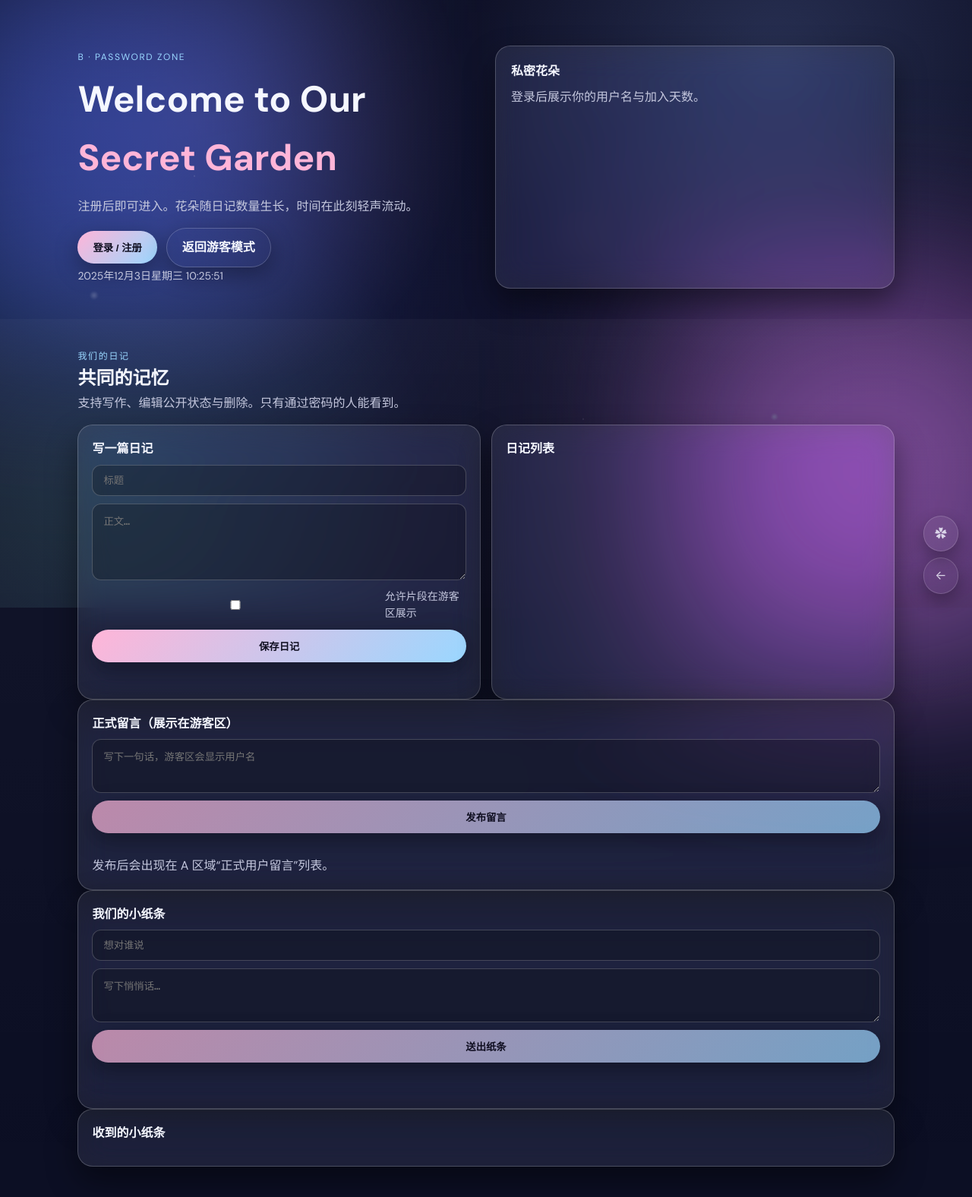
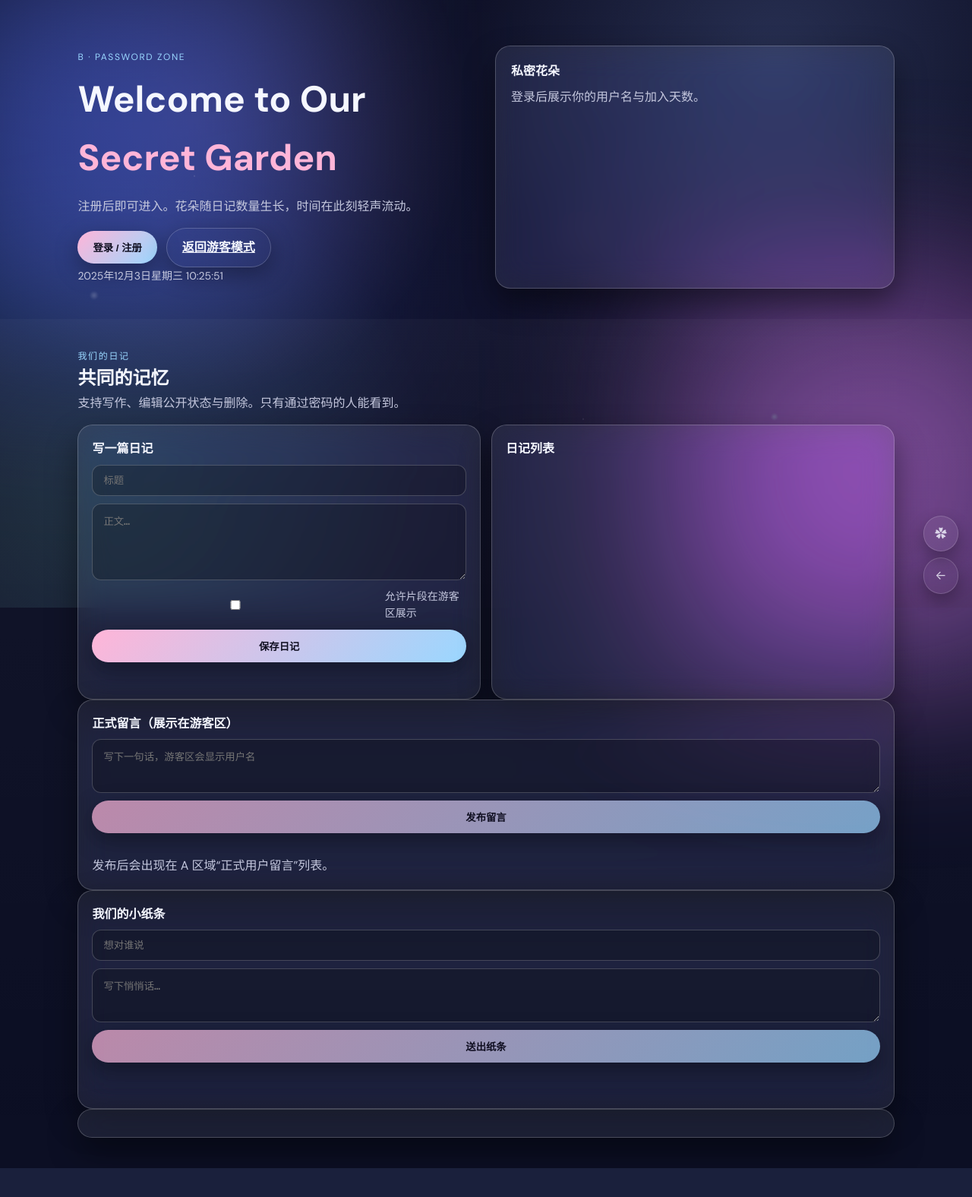
Before and after one commit to a1175815821/No-orange, a PHP site: page /public/secret.html in a window 1280 px wide. Shown: the whole page at 76% size. After the commit the page ends 1538 px from the top, so only its background shows below. Run offline with PHP 8.4, Linux system fonts and the light colour scheme.

Commit message:
Revert "Fix diary updates and secret page details"

```diff
--- a/public/app.js
+++ b/public/app.js
@@ -13,7 +13,6 @@ const PAGE = document.currentScript?.dataset.page || "public";
 const state = {
   userToken: localStorage.getItem("userToken") || "",
   adminToken: localStorage.getItem("adminToken") || "",
-  currentUserName: localStorage.getItem("currentUserName") || "",
 };
 
 function updateClock() {
@@ -30,20 +29,13 @@ setInterval(updateClock, 1000);
 updateClock();
 
 async function loadPublicDiaries() {
+  const res = await api("/api/public/diaries");
+  const data = await res.json();
+  const list = data.items || [];
   const heroList = document.getElementById("publicDiaryList");
   const timeline = document.getElementById("timeline");
   if (heroList) heroList.innerHTML = "";
   if (timeline) timeline.innerHTML = "";
-  try {
-    const res = await api("/api/public/diaries");
-    if (!res.ok) throw new Error("load_failed");
-    const data = await res.json();
-    const list = data.items || [];
-    if (!list.length) {
-      if (heroList) heroList.innerHTML = '<div class="muted">暂时没有公开的花瓣</div>';
-      if (timeline) timeline.innerHTML = '<div class="muted">这里还空空的，等一等会有新日记。</div>';
-      return;
-    }
   list.forEach((item) => {
     if (heroList) {
       const pill = document.createElement("div");
@@ -68,10 +60,6 @@ async function loadPublicDiaries() {
       timeline.appendChild(row);
     }
   });
-  } catch (err) {
-    if (heroList) heroList.innerHTML = '<div class="muted">加载失败，请稍后再试。</div>';
-    if (timeline) timeline.innerHTML = '<div class="muted">花瓣躲起来了，点右上角刷新试试。</div>';
-  }
 }
 
 async function loadPublicMessages() {
@@ -154,9 +142,7 @@ function requireUser() {
 
 function logoutUser() {
   state.userToken = "";
-  state.currentUserName = "";
   localStorage.removeItem("userToken");
-  localStorage.removeItem("currentUserName");
   document.getElementById("secretModal")?.classList.remove("active");
   updateAuthButton();
   loadUserSummary();
@@ -206,9 +192,7 @@ function bindAuthForms() {
         return;
       }
       state.userToken = data.token;
-      state.currentUserName = data.username || "";
       localStorage.setItem("userToken", data.token);
-      if (state.currentUserName) localStorage.setItem("currentUserName", state.currentUserName);
       hint.textContent = `欢迎回来，${data.username}`;
       document.getElementById("secretModal")?.classList.remove("active");
       loadSecretArea();
@@ -235,9 +219,7 @@ function bindAuthForms() {
         return;
       }
       state.userToken = data.token;
-      state.currentUserName = data.username || "";
       localStorage.setItem("userToken", data.token);
-      if (state.currentUserName) localStorage.setItem("currentUserName", state.currentUserName);
       regHint.textContent = `注册成功，欢迎 ${data.username}`;
       document.getElementById("secretModal")?.classList.remove("active");
       loadSecretArea();
@@ -253,15 +235,10 @@ async function loadSecretArea() {
     headers: { Authorization: `Bearer ${state.userToken}` },
   });
   if (!res.ok) {
-    if (res.status === 401) logoutUser();
     return;
   }
   const data = await res.json();
   const list = data.items || [];
-  if (!state.currentUserName && list[0]?.author) {
-    state.currentUserName = list[0].author;
-    localStorage.setItem("currentUserName", state.currentUserName);
-  }
   const wrap = document.getElementById("secretDiaryList");
   const adminWrap = document.getElementById("adminDiaryList");
   if (wrap) wrap.innerHTML = "";
@@ -561,25 +538,12 @@ async function loadPrivateMessages() {
   const data = await res.json();
   const list = data.items || [];
   const wrap = document.getElementById("privateMessages");
-  const receivedWrap = document.getElementById("receivedMessages");
-  const me = state.currentUserName || "";
   if (wrap) {
     wrap.innerHTML = list
       .map(
         (m, idx) => `<div class="bubble ${idx % 2 === 0 ? "me" : "you"}"><small>${m.from_name} → ${m.to_name} · ${m.created_at}</small>${m.content}</div>`
       )
       .join("");
-  }
-  if (receivedWrap) {
-    const received = me ? list.filter((m) => m.to_name === me) : [];
-    receivedWrap.innerHTML = received.length
-      ? received
-          .map(
-            (m) =>
-              `<div class="bubble you"><small>${m.from_name} → ${m.to_name} · ${m.created_at}</small>${m.content}</div>`
-          )
-          .join("")
-      : '<div class="muted">暂时没有收到新的纸条</div>';
   }
 }
 
@@ -595,19 +559,9 @@ async function loadUserSummary() {
     api("/api/auth/me", { headers: { Authorization: `Bearer ${state.userToken}` } }),
     api("/api/auth/summary", { headers: { Authorization: `Bearer ${state.userToken}` } }),
   ]);
-  if (!meRes.ok || !statRes.ok) {
-    if (meRes.status === 401 || statRes.status === 401) {
-      logoutUser();
-      panel.textContent = "登录状态已失效，请重新登录。";
-    } else {
-      panel.textContent = "加载信息失败，请稍后再试。";
-    }
-    return;
-  }
+  if (!meRes.ok || !statRes.ok) return;
   const me = await meRes.json();
   const stat = await statRes.json();
-  state.currentUserName = me.username || state.currentUserName;
-  if (state.currentUserName) localStorage.setItem("currentUserName", state.currentUserName);
   const created = me.created_at ? new Date(me.created_at) : null;
   const days = created ? Math.max(1, Math.floor((Date.now() - created.getTime()) / 86400000) + 1) : 1;
   panel.innerHTML = `
@@ -616,9 +570,6 @@ async function loadUserSummary() {
     <div class="muted">注册朋友：${stat.user_count || 0} · 写过日记：${stat.poster_count || 0}</div>
     <div class="muted">正式留言：${stat.user_messages || 0}</div>
   `;
-  if (PAGE === "secret") {
-    loadPrivateMessages();
-  }
   updateAuthButton();
 }
 
--- a/public/secret.html
+++ b/public/secret.html
@@ -81,10 +81,7 @@
         </form>
         <div id="privateMessages" class="bubble-list"></div>
       </div>
-      <div class="glass-card pad" id="received-notes">
-        <div class="subhead">收到的小纸条</div>
-        <div id="receivedMessages" class="bubble-list"></div>
-      </div>
+      <div class="glass-card pad" id="userProfile"></div>
     </section>
   </main>
 
--- a/public/styles.css
+++ b/public/styles.css
@@ -33,7 +33,6 @@ body {
 
 a {
   color: inherit;
-  text-decoration: none;
 }
 
 .backdrop {
@@ -112,10 +111,6 @@ a {
   cursor: pointer;
   box-shadow: 0 10px 30px rgba(0, 0, 0, 0.35);
   transition: transform 0.2s ease, box-shadow 0.2s ease;
-  text-decoration: none;
-  display: inline-flex;
-  align-items: center;
-  justify-content: center;
 }
 .btn:hover { transform: translateY(-2px) scale(1.01); box-shadow: 0 20px 40px rgba(0,0,0,0.4); }
 .btn:active { transform: translateY(0); }
```
Also changed, not shown: 1 other file. Lines whose indentation alone changed are shown as unchanged.
